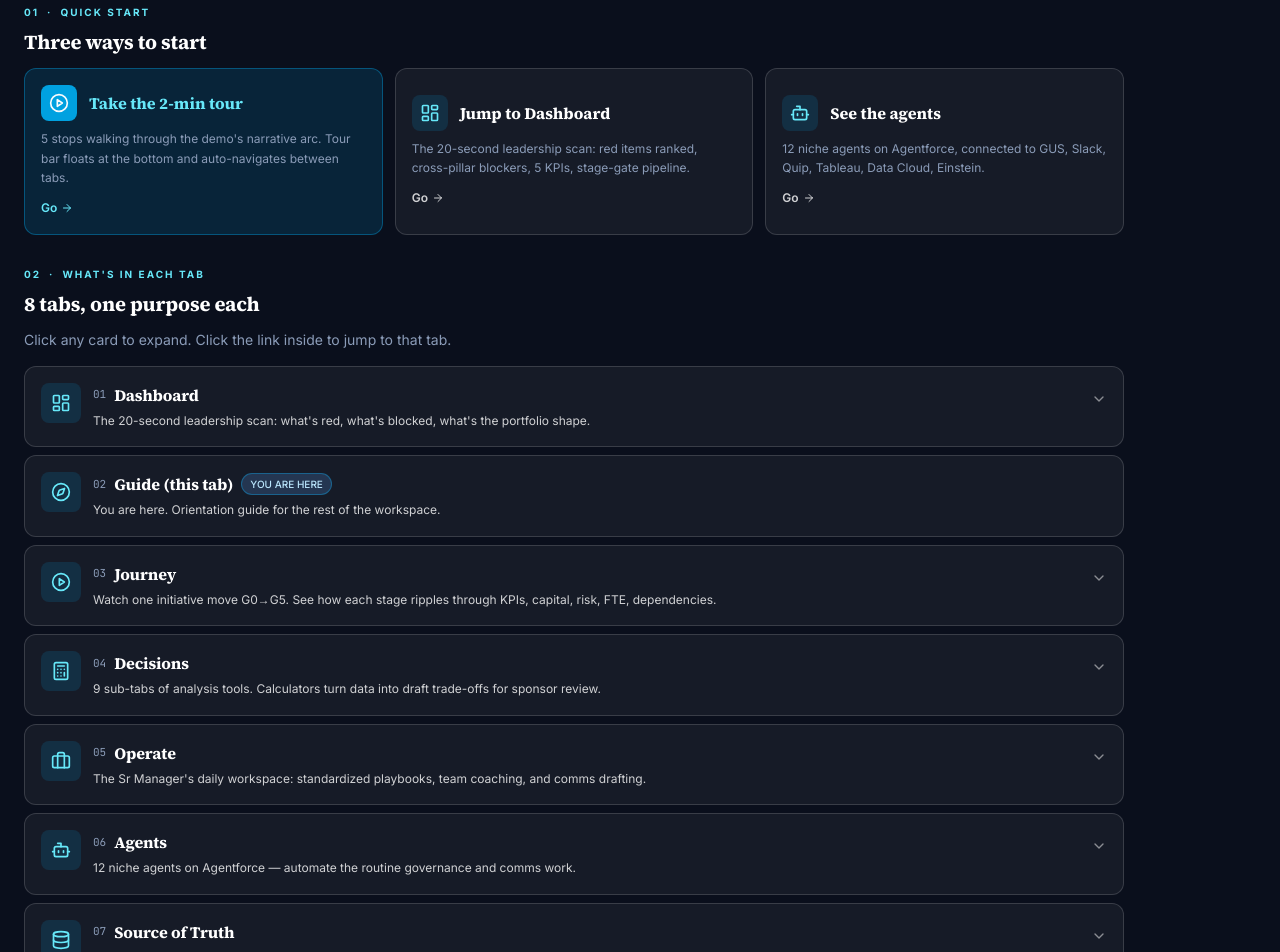
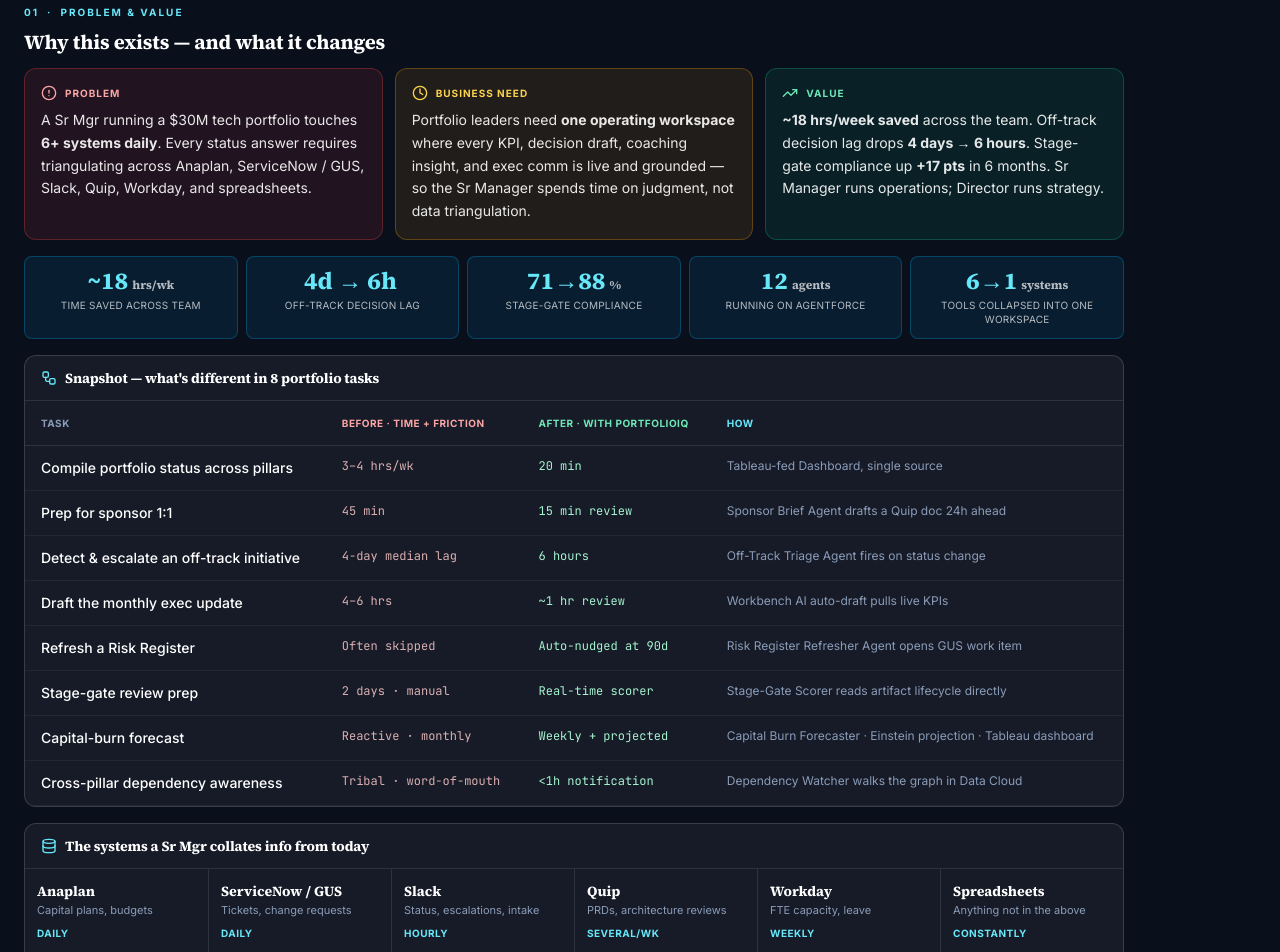
Before and after one commit to saurabhj1986/portfolioiq-demo, a React (Vite) app: page / in a window 1280 px wide. Shown: the part 300-1252 px from the top of the page. Built offline with nearby package versions, Linux system fonts and the light colour scheme.

Commit message:
Add Problem and Value section to Guide as 01: Problem/Business-Need/Value 3-card row + 5-stat hero strip + landscape Before-vs-After table (8 portfolio tasks) + 6-system collation snapshot. Renumbered existing sections 01-05 to 02-06

```diff
--- a/src/components/Guide.jsx
+++ b/src/components/Guide.jsx
@@ -2,8 +2,37 @@ import React, { useState } from 'react';
 import {
   Compass, PlayCircle, ArrowRight, ChevronDown, BookOpen, Calculator,
   Briefcase, Bot, Database, Hammer, LayoutDashboard, Target, Zap, Lightbulb,
-  Users, Workflow
+  Users, Workflow, Clock, TrendingUp, AlertCircle
 } from 'lucide-react';
+
+// =================== PROBLEM / VALUE DATA ===================
+const HERO_STATS = [
+  { value: '~18',  unit: 'hrs/wk',     label: 'Time saved across team' },
+  { value: '4d → 6h', unit: '',         label: 'Off-track decision lag' },
+  { value: '71→88',  unit: '%',         label: 'Stage-gate compliance' },
+  { value: '12',   unit: 'agents',     label: 'Running on Agentforce' },
+  { value: '6→1',  unit: 'systems',    label: 'Tools collapsed into one workspace' }
+];
+
+const BEFORE_AFTER = [
+  { task: 'Compile portfolio status across pillars',     before: '3–4 hrs/wk',          after: '20 min',           win: 'Tableau-fed Dashboard, single source' },
+  { task: 'Prep for sponsor 1:1',                         before: '45 min',              after: '15 min review',     win: 'Sponsor Brief Agent drafts a Quip doc 24h ahead' },
+  { task: 'Detect & escalate an off-track initiative',    before: '4-day median lag',    after: '6 hours',           win: 'Off-Track Triage Agent fires on status change' },
+  { task: 'Draft the monthly exec update',                before: '4–6 hrs',             after: '~1 hr review',      win: 'Workbench AI auto-draft pulls live KPIs' },
+  { task: 'Refresh a Risk Register',                      before: 'Often skipped',       after: 'Auto-nudged at 90d', win: 'Risk Register Refresher Agent opens GUS work item' },
+  { task: 'Stage-gate review prep',                       before: '2 days · manual',     after: 'Real-time scorer',  win: 'Stage-Gate Scorer reads artifact lifecycle directly' },
+  { task: 'Capital-burn forecast',                        before: 'Reactive · monthly',  after: 'Weekly + projected', win: 'Capital Burn Forecaster · Einstein projection · Tableau dashboard' },
+  { task: 'Cross-pillar dependency awareness',            before: 'Tribal · word-of-mouth', after: '<1h notification', win: 'Dependency Watcher walks the graph in Data Cloud' }
+];
+
+const SYSTEM_LANDSCAPE = [
+  { sys: 'Anaplan',           used: 'Capital plans, budgets',           freq: 'Daily' },
+  { sys: 'ServiceNow / GUS',  used: 'Tickets, change requests',          freq: 'Daily' },
+  { sys: 'Slack',             used: 'Status, escalations, intake',       freq: 'Hourly' },
+  { sys: 'Quip',              used: 'PRDs, architecture reviews',        freq: 'Several/wk' },
+  { sys: 'Workday',           used: 'FTE capacity, leave',               freq: 'Weekly' },
+  { sys: 'Spreadsheets',      used: 'Anything not in the above',         freq: 'Constantly' }
+];
 
 // =================== TAB GUIDE CONTENT ===================
 const TAB_GUIDES = [
@@ -324,9 +353,108 @@ export default function Guide({ navigateTo, onStartTour }) {
         </p>
       </header>
 
-      {/* QUICK START */}
+      {/* 01 · PROBLEM & VALUE — landscape snapshot */}
       <section>
-        <Kicker ord="01" label="Quick start" />
+        <Kicker ord="01" label="Problem & value" />
+        <h2 className="text-xl font-serif font-bold text-white mb-3">Why this exists — and what it changes</h2>
+
+        {/* Problem + Context row */}
+        <div className="grid grid-cols-1 md:grid-cols-3 gap-3 mb-4">
+          <div className="rounded-xl bg-red-500/10 border border-red-500/30 p-4">
+            <div className="flex items-center gap-2 mb-2">
+              <AlertCircle className="w-4 h-4 text-red-300" />
+              <span className="text-[10px] uppercase tracking-widest text-red-300 font-bold">Problem</span>
+            </div>
+            <p className="text-sm text-white/90 leading-relaxed">
+              A Sr Mgr running a $30M tech portfolio touches <strong>6+ systems daily</strong>. Every status answer requires triangulating across Anaplan, ServiceNow / GUS, Slack, Quip, Workday, and spreadsheets.
+            </p>
+          </div>
+          <div className="rounded-xl bg-amber-500/10 border border-amber-500/30 p-4">
+            <div className="flex items-center gap-2 mb-2">
+              <Clock className="w-4 h-4 text-amber-300" />
+              <span className="text-[10px] uppercase tracking-widest text-amber-300 font-bold">Business need</span>
+            </div>
+            <p className="text-sm text-white/90 leading-relaxed">
+              Portfolio leaders need <strong>one operating workspace</strong> where every KPI, decision draft, coaching insight, and exec comm is live and grounded — so the Sr Manager spends time on judgment, not data triangulation.
+            </p>
+          </div>
+          <div className="rounded-xl bg-emerald-500/10 border border-emerald-500/30 p-4">
+            <div className="flex items-center gap-2 mb-2">
+              <TrendingUp className="w-4 h-4 text-emerald-300" />
+              <span className="text-[10px] uppercase tracking-widest text-emerald-300 font-bold">Value</span>
+            </div>
+            <p className="text-sm text-white/90 leading-relaxed">
+              <strong>~18 hrs/week saved</strong> across the team. Off-track decision lag drops <strong>4 days → 6 hours</strong>. Stage-gate compliance up <strong>+17 pts</strong> in 6 months. Sr Manager runs operations; Director runs strategy.
+            </p>
+          </div>
+        </div>
+
+        {/* Hero stat strip */}
+        <div className="grid grid-cols-2 md:grid-cols-5 gap-2 mb-4">
+          {HERO_STATS.map((s, i) => (
+            <div key={i} className="rounded-lg bg-sflight/10 border border-sflight/30 p-3 text-center">
+              <div className="text-2xl font-serif font-bold text-sflight leading-none">
+                {s.value}<span className="text-xs ml-1 text-white/70">{s.unit}</span>
+              </div>
+              <div className="text-[10px] uppercase tracking-wide text-white/70 mt-1.5 leading-snug">{s.label}</div>
+            </div>
+          ))}
+        </div>
+
+        {/* SNAPSHOT VIEW IN LANDSCAPE — Before vs After table */}
+        <div className="rounded-xl bg-white/5 border border-white/15 overflow-hidden">
+          <div className="px-4 py-3 border-b border-white/10 flex items-center gap-2">
+            <Workflow className="w-4 h-4 text-sflight" />
+            <h3 className="text-sm font-serif font-bold text-white">Snapshot — what's different in 8 portfolio tasks</h3>
+          </div>
+          <div className="overflow-x-auto">
+            <table className="w-full text-sm min-w-[900px]">
+              <thead>
+                <tr className="text-left text-[10px] uppercase tracking-wider text-sfmuted border-b border-white/10">
+                  <th className="py-3 px-4 font-bold">Task</th>
+                  <th className="py-3 px-4 font-bold text-red-300">Before · time + friction</th>
+                  <th className="py-3 px-4 font-bold text-emerald-300">After · with PortfolioIQ</th>
+                  <th className="py-3 px-4 font-bold text-sflight">How</th>
+                </tr>
+              </thead>
+              <tbody>
+                {BEFORE_AFTER.map((row, i) => (
+                  <tr key={i} className="border-b border-white/5 align-top">
+                    <td className="py-3 px-4 text-white font-medium">{row.task}</td>
+                    <td className="py-3 px-4 text-red-200/85 font-mono text-xs">{row.before}</td>
+                    <td className="py-3 px-4 text-emerald-200 font-mono text-xs">{row.after}</td>
+                    <td className="py-3 px-4 text-sfmuted text-xs">{row.win}</td>
+                  </tr>
+                ))}
+              </tbody>
+            </table>
+          </div>
+        </div>
+
+        {/* Systems-collated landscape */}
+        <div className="mt-4 rounded-xl bg-white/5 border border-white/15 overflow-hidden">
+          <div className="px-4 py-3 border-b border-white/10 flex items-center gap-2">
+            <Database className="w-4 h-4 text-sflight" />
+            <h3 className="text-sm font-serif font-bold text-white">The systems a Sr Mgr collates info from today</h3>
+          </div>
+          <div className="grid grid-cols-2 md:grid-cols-6 gap-0 divide-x divide-white/10">
+            {SYSTEM_LANDSCAPE.map((s, i) => (
+              <div key={i} className="p-3">
+                <div className="text-sm font-serif font-bold text-white">{s.sys}</div>
+                <div className="text-[11px] text-sfmuted mt-0.5 leading-snug">{s.used}</div>
+                <div className="text-[10px] uppercase tracking-wider text-sflight font-bold mt-2">{s.freq}</div>
+              </div>
+            ))}
+          </div>
+          <div className="px-4 py-2 bg-sflight/5 border-t border-sflight/20 text-xs text-white/85">
+            <strong className="text-sflight">→</strong> PortfolioIQ collapses these into <strong>one Source of Truth</strong> via MuleSoft + Data Cloud. Every other tab reads from the same place.
+          </div>
+        </div>
+      </section>
+
+      {/* 02 · QUICK START */}
+      <section>
+        <Kicker ord="02" label="Quick start" />
         <h2 className="text-xl font-serif font-bold text-white mb-3">Three ways to start</h2>
         <div className="grid grid-cols-1 md:grid-cols-3 gap-3">
           <QuickStartCard
@@ -351,9 +479,9 @@ export default function Guide({ navigateTo, onStartTour }) {
         </div>
       </section>
 
-      {/* TAB-BY-TAB GUIDE */}
+      {/* 03 · TAB-BY-TAB GUIDE */}
       <section>
-        <Kicker ord="02" label="What's in each tab" />
+        <Kicker ord="03" label="What's in each tab" />
         <h2 className="text-xl font-serif font-bold text-white mb-3">8 tabs, one purpose each</h2>
         <p className="text-sm text-sfmuted mb-4">Click any card to expand. Click the link inside to jump to that tab.</p>
         <div className="space-y-2">
@@ -361,9 +489,9 @@ export default function Guide({ navigateTo, onStartTour }) {
         </div>
       </section>
 
-      {/* WORKFLOWS */}
+      {/* 04 · WORKFLOWS */}
       <section>
-        <Kicker ord="03" label="Common workflows" />
+        <Kicker ord="04" label="Common workflows" />
         <h2 className="text-xl font-serif font-bold text-white mb-3">"I need to…" — task-oriented playbook</h2>
         <p className="text-sm text-sfmuted mb-4">Each workflow shows the exact path. Click any step's "Go" arrow to jump there.</p>
         <div className="grid grid-cols-1 md:grid-cols-2 gap-3">
@@ -371,9 +499,9 @@ export default function Guide({ navigateTo, onStartTour }) {
         </div>
       </section>
 
-      {/* TIPS */}
+      {/* 05 · TIPS */}
       <section>
-        <Kicker ord="04" label="Tips & tricks" />
+        <Kicker ord="05" label="Tips & tricks" />
         <h2 className="text-xl font-serif font-bold text-white mb-3">Power moves</h2>
         <div className="grid grid-cols-1 md:grid-cols-2 gap-2">
           {TIPS.map((t, i) => (
@@ -390,9 +518,9 @@ export default function Guide({ navigateTo, onStartTour }) {
         </div>
       </section>
 
-      {/* FAQ */}
+      {/* 06 · FAQ */}
       <section>
-        <Kicker ord="05" label="FAQ" />
+        <Kicker ord="06" label="FAQ" />
         <h2 className="text-xl font-serif font-bold text-white mb-3">Common questions</h2>
         <div className="space-y-2">
           {FAQS.map((f, i) => (
```
